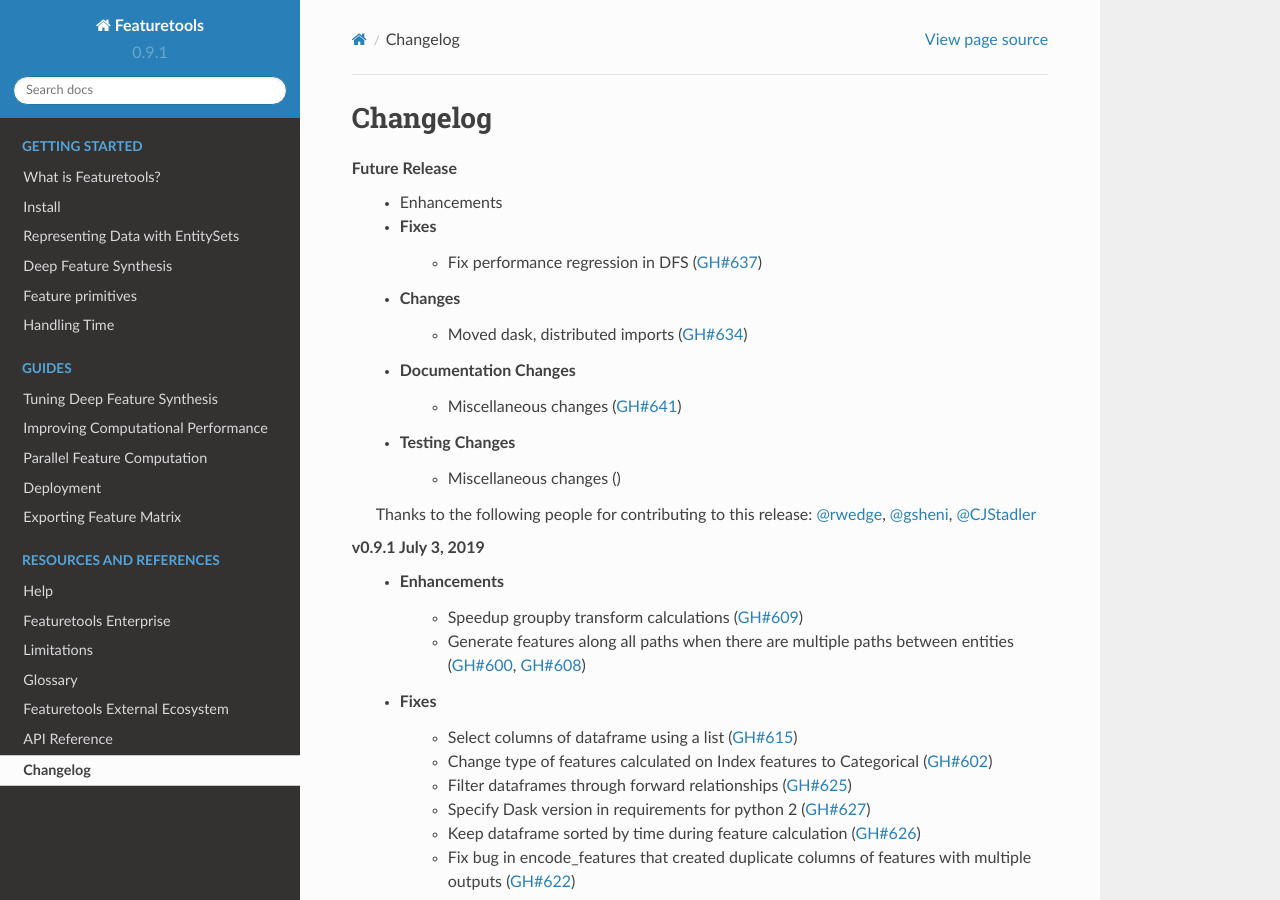
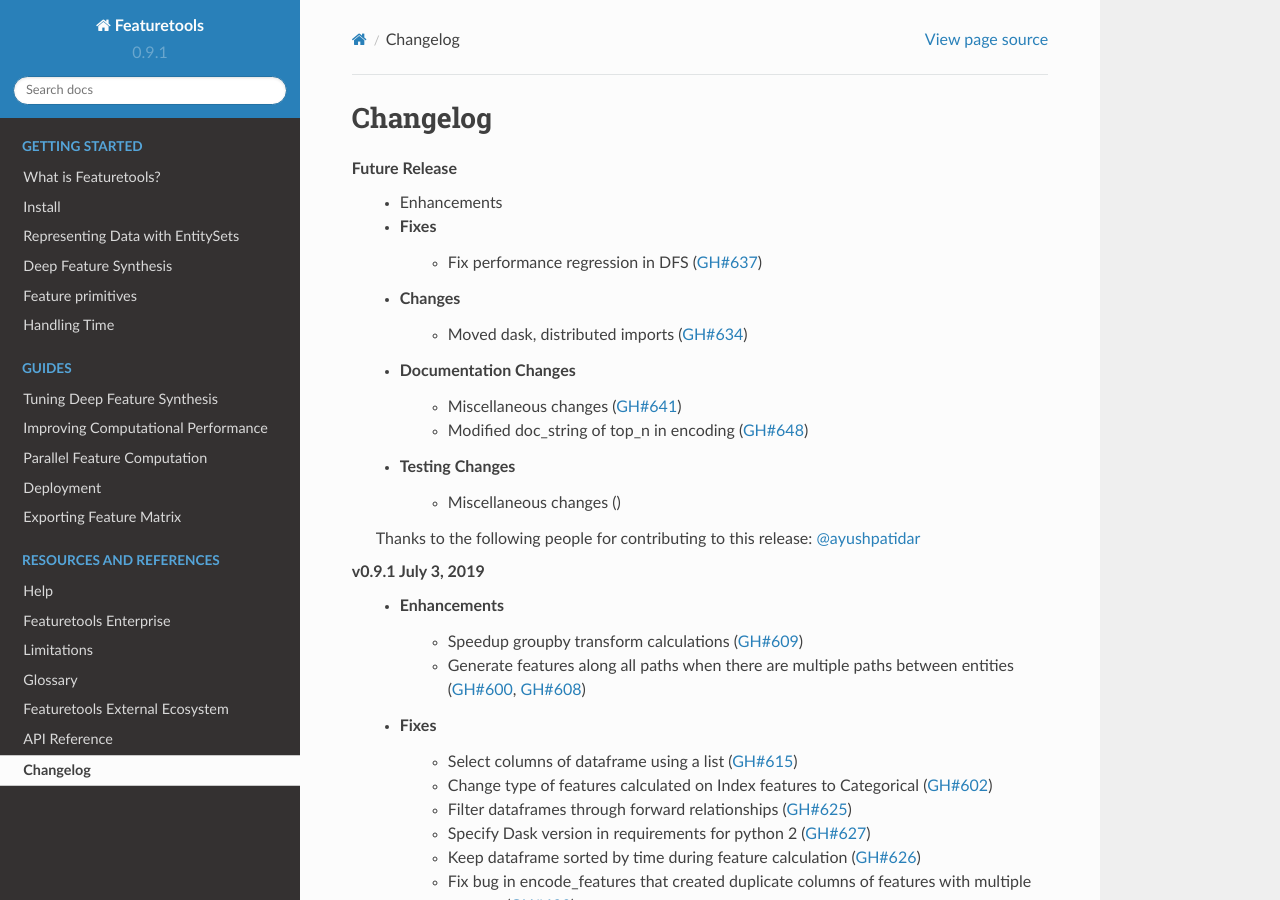
Before and after one commit to alteryx/featuretools, a Sphinx documentation site: the page built from docs/source/changelog.rst, in a window 1280 px wide and 900 px high. Built offline with Sphinx 7.4.7 and the Read the Docs theme 2.0.0, drawn with Linux system fonts in a browser that asks for light colours; pages that are not in the unit, such as notebooks, are missing from menus.

Commit message:
top_n doctring modified to int (#648)
* top_n doctring modified to int

* source_log_changed

* change_log_modified

* Update changelog.rst

```diff
--- a/docs/source/changelog.rst
+++ b/docs/source/changelog.rst
@@ -10,11 +10,13 @@
         * Moved dask, distributed imports (:pr:`634`)
     * Documentation Changes
         * Miscellaneous changes (:pr:`641`)
+        * Modified doc_string of top_n in encoding (:pr:`648`)
     * Testing Changes
         * Miscellaneous changes ()
 
     Thanks to the following people for contributing to this release:
-    :user:`rwedge`, :user:`gsheni`, :user:`CJStadler`
+    :user:`ayushpatidar`
+
 
 **v0.9.1 July 3, 2019**
     * Enhancements
```
Also changed, not shown: 1 other file.
